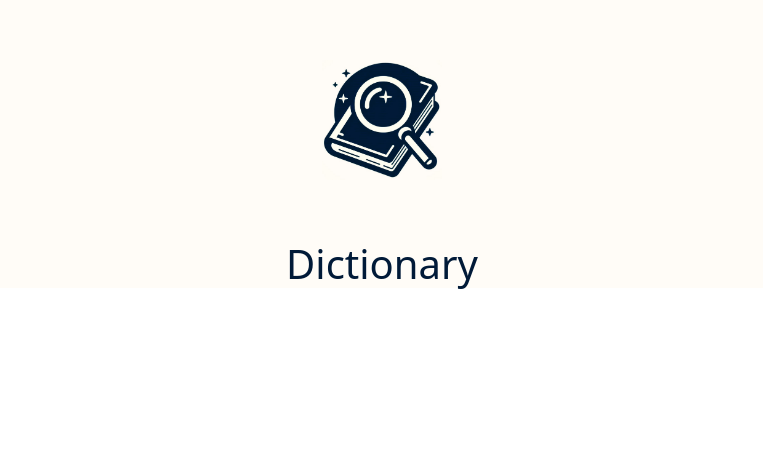
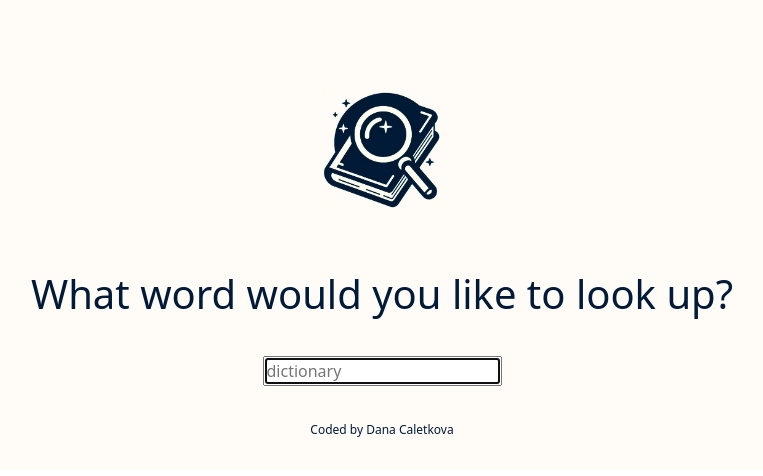
Before and after one commit to danacaletkova/dictionary, a React (Create React App) app: page / in a window 1280 px wide. Shown: the top 476 px of the page, without its empty margins (258-1021 px from the left). Built offline with nearby package versions, Linux system fonts and the light colour scheme.

Commit message:
Add basic search form

```diff
--- a/src/App.css
+++ b/src/App.css
@@ -5,9 +5,25 @@
 
 .App header {
   color: #011a38;
+  padding: 30px 0;
 }
 
 .App .logo {
   width: 120px;
   margin: 60px;
 }
+
+.App footer {
+  padding: 30px 0;
+}
+
+.App footer a {
+  font-size: 12px;
+  text-decoration: none;
+  color: #011a38;
+  transition: all 100ms ease-in-out;
+}
+
+.App footer a:hover {
+  font-weight: 700;
+}
--- a/src/App.js
+++ b/src/App.js
@@ -1,4 +1,5 @@
 import dictlogo from "./dictlogo.jpg";
+import Dictionary from "./Dictionary";
 import "./App.css";
 
 export default function App() {
@@ -7,8 +8,20 @@ export default function App() {
       <div className="container">
         <header>
           <img src={dictlogo} className="logo" alt="logo" />
-          <h1>Dictionary</h1>
+          <h1>What word would you like to look up?</h1>
         </header>
+        <main>
+          <Dictionary />
+        </main>
+        <footer className="text-center">
+          <a
+            href="https://github.com/danacaletkova/dictionary"
+            target="_blank"
+            rel="noreferrer"
+          >
+            Coded by Dana Caletkova
+          </a>
+        </footer>
       </div>
     </div>
   );
--- /dev/null
+++ b/src/Dictionary.css
@@ -0,0 +1,2 @@
+.Dictionary {
+}
--- /dev/null
+++ b/src/Dictionary.js
@@ -0,0 +1,23 @@
+import React, { useState } from "react";
+import "./Dictionary.css";
+
+export default function Dictionary() {
+  const [keyword, setKeyword] = useState("dictionary");
+
+  function getKeyword(event) {
+    setKeyword(event.target.value);
+  }
+
+  function search(event) {
+    event.preventDefault();
+    alert(`searching for ${keyword}`);
+  }
+
+  return (
+    <div className="Dictionary">
+      <form onSubmit={search}>
+        <input type="search" autoFocus={true} placeholder={keyword} onChange={getKeyword} />
+      </form>
+    </div>
+  );
+}
```
